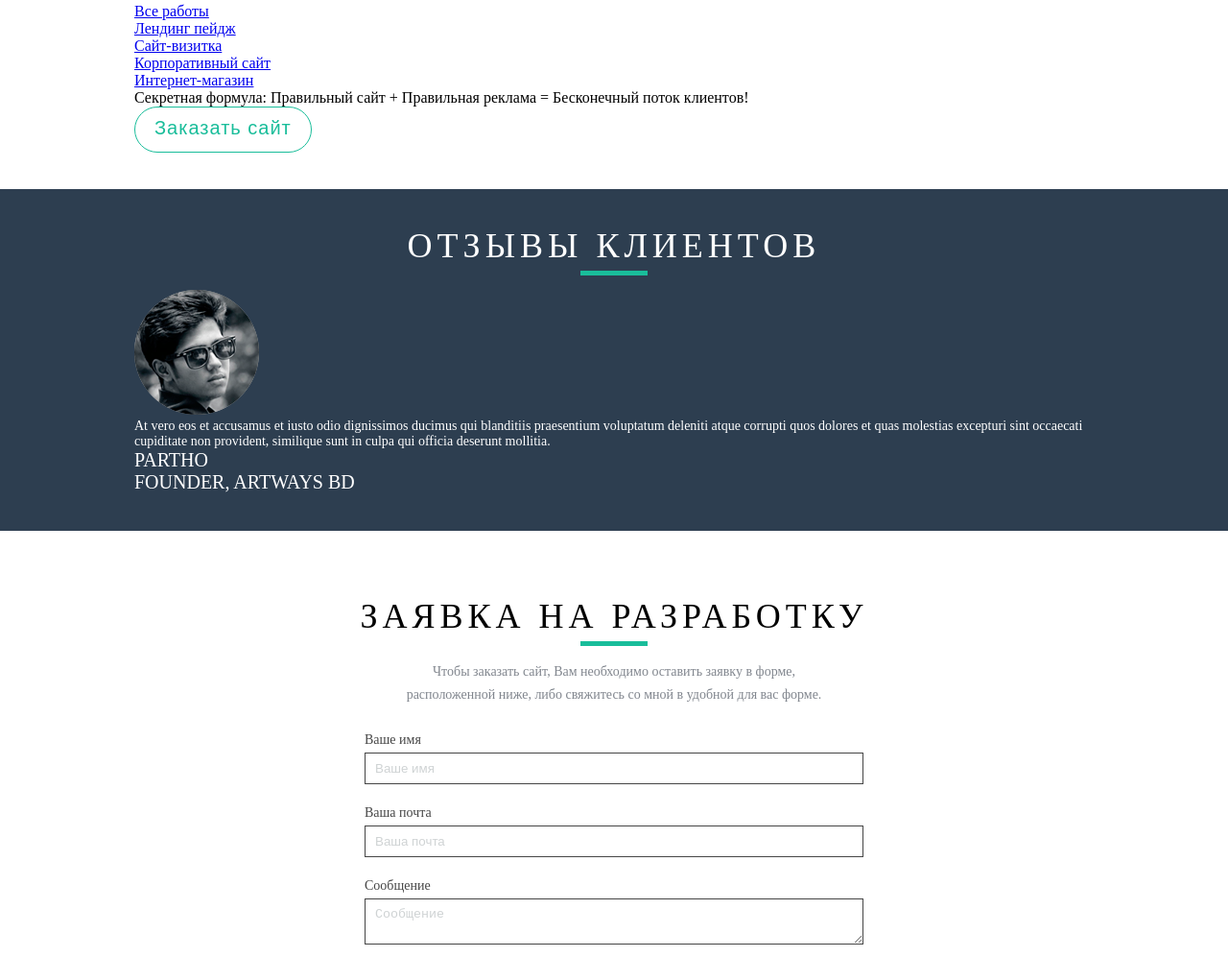
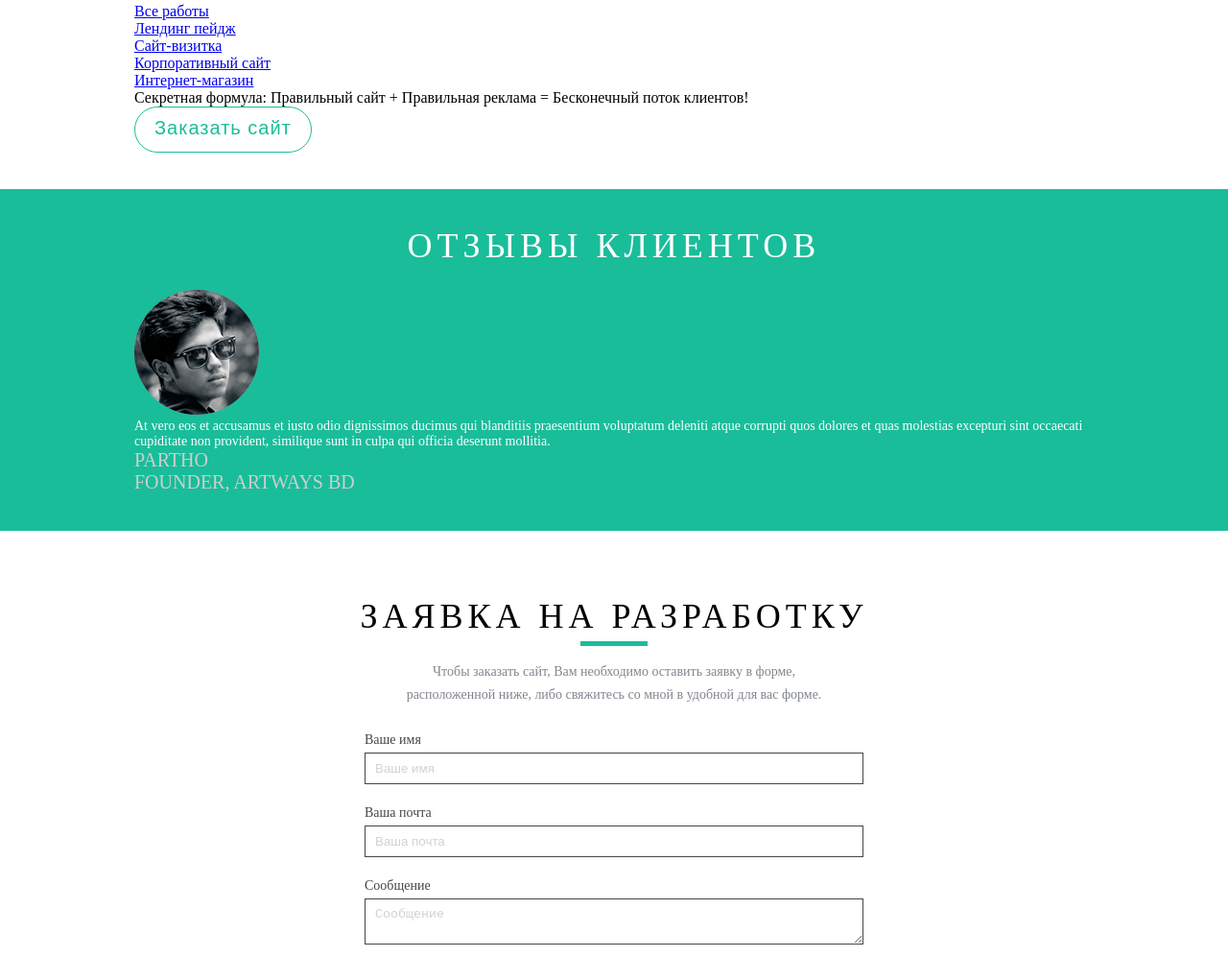
Before and after one commit to northconstellation/portfolio, a plain HTML site: page index.html in a window 1280 px wide. Shown: the part 2153-3150 px from the top of the page at 96% size. Drawn offline with Linux system fonts and the light colour scheme; files that its build step writes are made by us from their sources; files whose address does not match are found by name; a web font is replaced by a local one.

Commit message:
new color bg & font

```diff
--- a/css/style.css
+++ b/css/style.css
@@ -353,7 +353,7 @@ ul {
 /*b-container__testim begin*/
 
 .b-container__testim {
-    background: #2d3e50;
+    background: #19bd9a;;
 }
 
 .b-testimRight__text {
@@ -362,12 +362,12 @@ ul {
 }
 
 .b-testimRight__author {
-    color: #ffffff;
+    color: #cecece;
     font-size: 20px;
 }
 
 .b-testimRight__prof {
-    color: #ffffff;
+    color: #cecece;
     font-size: 20px;
 }
 /*b-container__testim end*/
```
